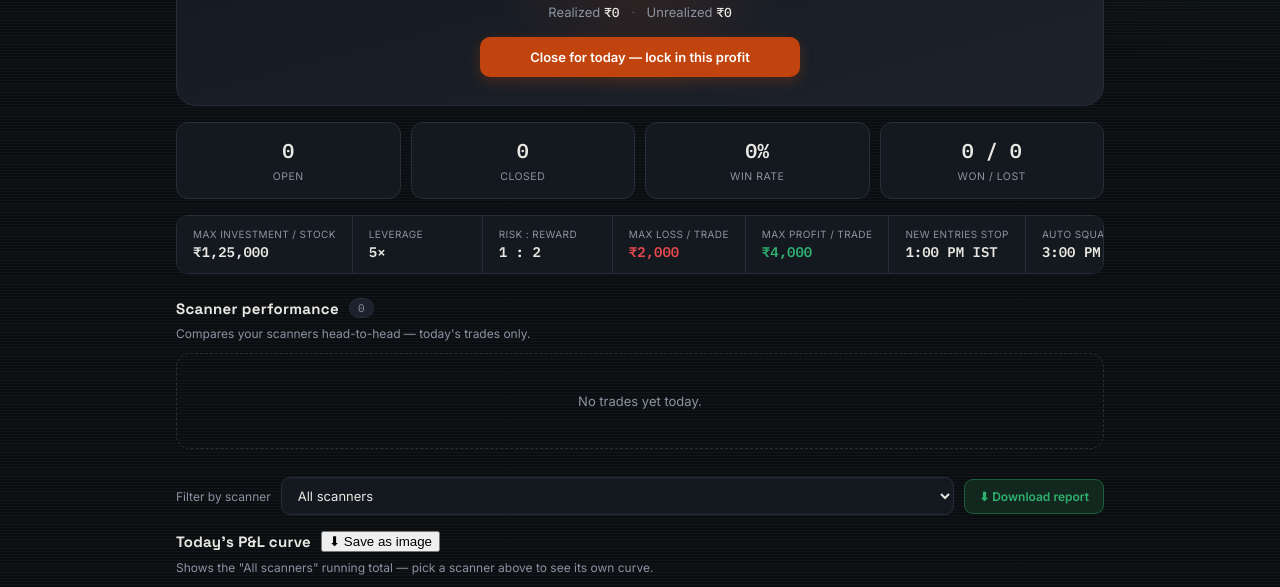
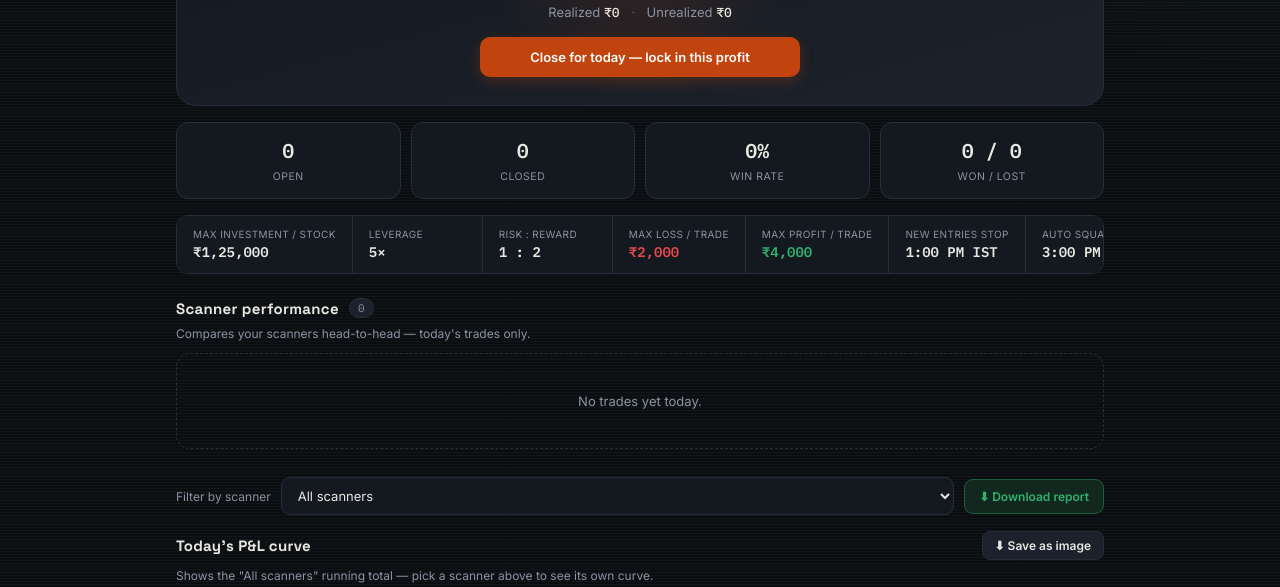
Before and after one commit to olimaran08/ray-trading-hub, a website: page public/index.html in a window 1280 px wide. Shown: the part 203-790 px from the top of the page. Drawn offline with nearby package versions, Linux system fonts and the light colour scheme; no server answers.

Commit message:
Update style.css

```diff
--- a/public/style.css
+++ b/public/style.css
@@ -202,6 +202,12 @@ a{color:var(--accent);}
   white-space:nowrap; font-family:var(--font-body); flex-shrink:0;
 }
 .btn-download:hover{background:var(--profit); color:#0B0E11;}
+.btn-download-chart{
+  margin-left:auto; background:var(--surface-2); border:1px solid var(--border); color:var(--text);
+  border-radius:8px; padding:6px 12px; font-size:12px; font-weight:600; cursor:pointer;
+  font-family:var(--font-body); white-space:nowrap;
+}
+.btn-download-chart:hover{border-color:var(--accent); color:var(--accent);}
 .btn-reset-scanner{
   background:transparent; border:1px solid var(--amber); color:var(--amber); border-radius:9px;
   padding:9px 12px; font-size:12px; font-weight:600; cursor:pointer; white-space:nowrap;
```
